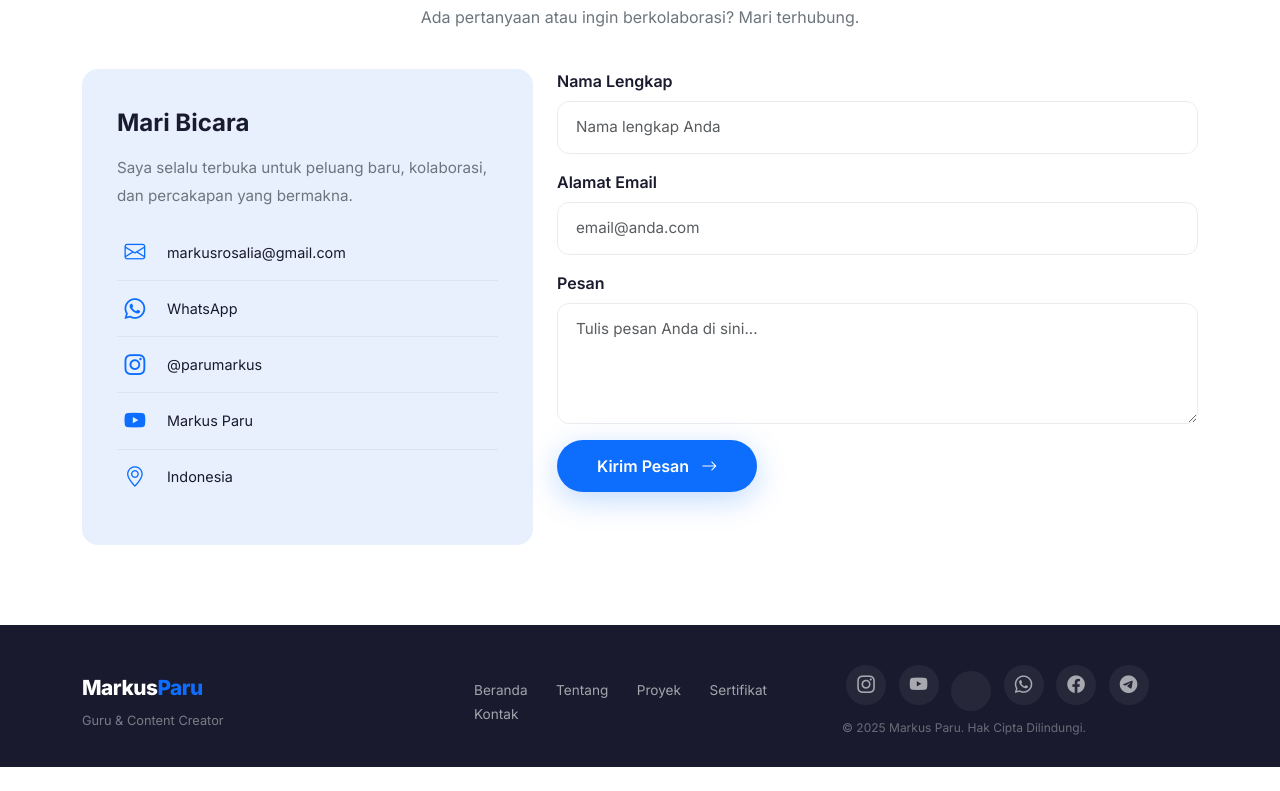
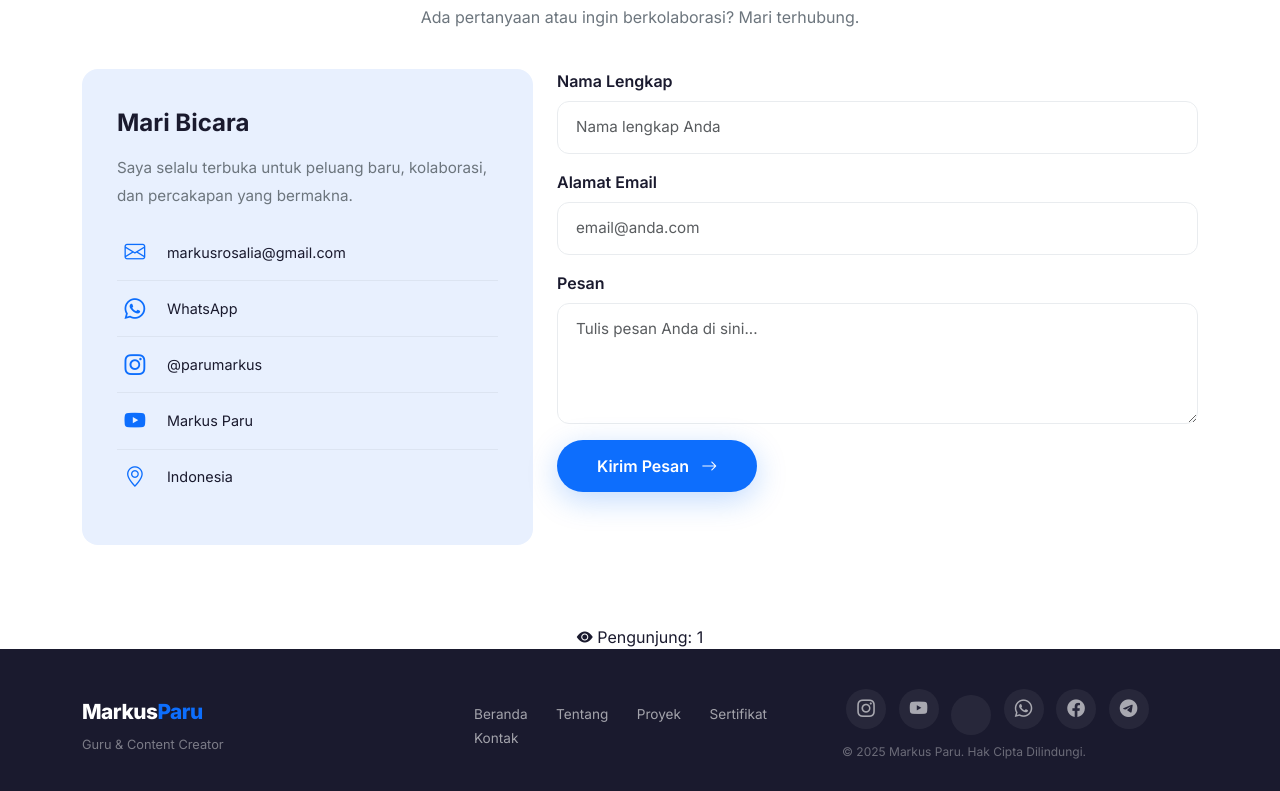
Before and after one commit to kreator26/guru, a plain HTML site: page index.html in a window 1280 px wide. Shown: the part 8016-8807 px from the top of the page. Before the commit the page ends 8783 px from the top, so only its background shows below. Drawn offline with nearby package versions, Linux system fonts and the light colour scheme; no server answers; some icons are missing.

Commit message:
Update index.html

```diff
--- a/index.html
+++ b/index.html
@@ -29,14 +29,93 @@
     <div id="sertifikat-placeholder"></div>
     <div id="contact-placeholder"></div>
     <div id="modal-placeholder"></div>
+
+    <!-- ===== VISITOR COUNTER ===== -->
+    <div id="visitor-counter" class="visitor-counter">
+      <div class="container">
+        <div class="row justify-content-center">
+          <div class="col-auto">
+            <div class="counter-box">
+              <i class="bi bi-eye-fill"></i>
+              <span>Pengunjung:</span>
+              <span id="visitorCount" class="counter-number">0</span>
+            </div>
+          </div>
+        </div>
+      </div>
+    </div>
+
     <div id="footer-placeholder"></div>
+
     <!-- ===== SCRIPTS ===== -->
     <!-- Vendor Scripts -->
     <script src="https://cdn.jsdelivr.net/npm/bootstrap@5.3.0/dist/js/bootstrap.bundle.min.js"></script>
     <script src="https://unpkg.com/aos@2.3.1/dist/aos.js"></script>
     <script src="https://cdnjs.cloudflare.com/ajax/libs/gsap/3.12.2/gsap.min.js"></script>
     <script src="https://cdnjs.cloudflare.com/ajax/libs/gsap/3.12.2/TextPlugin.min.js"></script>
+
+    <!-- Visitor Counter Script -->
+    <script>
+      // ===== VISITOR COUNTER =====
+      (function() {
+        // Gunakan CountAPI untuk menghitung pengunjung
+        const COUNTER_URL = 'https://api.countapi.xyz/hit/markusparu-portfolio/visits';
+
+        function updateCounter() {
+          fetch(COUNTER_URL)
+            .then(response => response.json())
+            .then(data => {
+              const counterElement = document.getElementById('visitorCount');
+              if (counterElement && data.value) {
+                // Animasi angka
+                animateNumber(counterElement, data.value);
+              }
+            })
+            .catch(error => {
+              console.error('Error loading visitor count:', error);
+              // Fallback: gunakan localStorage jika API gagal
+              let count = localStorage.getItem('visitorCount') || 0;
+              count = parseInt(count) + 1;
+              localStorage.setItem('visitorCount', count);
+              const counterElement = document.getElementById('visitorCount');
+              if (counterElement) {
+                animateNumber(counterElement, count);
+              }
+            });
+        }
+
+        function animateNumber(element, target) {
+          const duration = 1000;
+          const start = 0;
+          const startTime = performance.now();
+
+          function update(currentTime) {
+            const elapsed = currentTime - startTime;
+            const progress = Math.min(elapsed / duration, 1);
+            const current = Math.floor(progress * target);
+            element.textContent = current.toLocaleString('id-ID');
+
+            if (progress < 1) {
+              requestAnimationFrame(update);
+            } else {
+              element.textContent = target.toLocaleString('id-ID');
+            }
+          }
+
+          requestAnimationFrame(update);
+        }
+
+        // Jalankan setelah halaman dimuat
+        if (document.readyState === 'loading') {
+          document.addEventListener('DOMContentLoaded', updateCounter);
+        } else {
+          updateCounter();
+        }
+      })();
+    </script>
+
     <!-- Custom Loader -->
     <script src="loader.js"></script>
+
   </body>
 </html>
```
